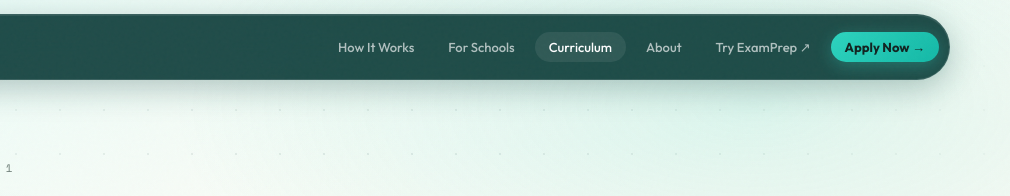
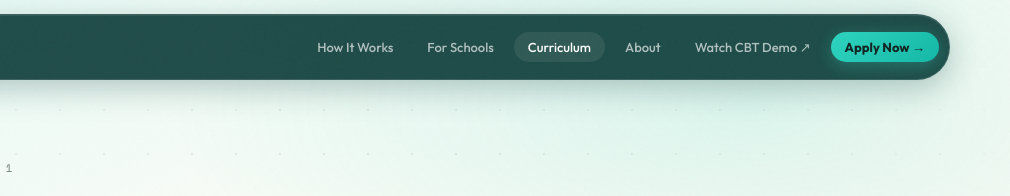
Before and after one commit to Olalekan2040-slack/EduLab, a plain HTML site: page classes/jss-1.html in a window 1280 px wide. Shown: the top 196 px of the page, 270-1280 px from the left. Drawn offline with nearby package versions, Linux system fonts and the light colour scheme.

Commit message:
Update CBT demo navbar links
Co-authored-by: Copilot <223556219+Copilot@users.noreply.github.com>

```diff
--- a/classes/jss-1.html
+++ b/classes/jss-1.html
@@ -66,7 +66,7 @@
         <li><a href="../index.html#schools">For Schools</a></li>
         <li><a href="../curriculum.html" class="active">Curriculum</a></li>
         <li><a href="../index.html#about">About</a></li>
-        <li><a href="http://167.172.169.150:8081" target="_blank" rel="noopener">Try ExamPrep ↗</a></li>
+        <li><a href="https://drive.google.com/drive/folders/1CesL6xASc6kL8oCzh6wXfVIiEWBe_eDW" target="_blank" rel="noopener">Watch CBT Demo ↗</a></li>
         <li><a href="../index.html#apply" class="nav-cta">Apply Now →</a></li>
       </ul>
     </div>
```
Also changed, not shown: classes/jss-2.html (+1 -1 lines), classes/jss-3.html (+1 -1 lines), classes/primary-1-2.html (+1 -1 lines), classes/primary-3.html (+1 -1 lines), classes/primary-4.html (+1 -1 lines), classes/primary-5.html (+1 -1 lines), classes/primary-6.html (+1 -1 lines), classes/ss-1.html (+1 -1 lines), classes/ss-2.html (+1 -1 lines), curriculum.html (+1 -1 lines), index.html (+1 -1 lines).
